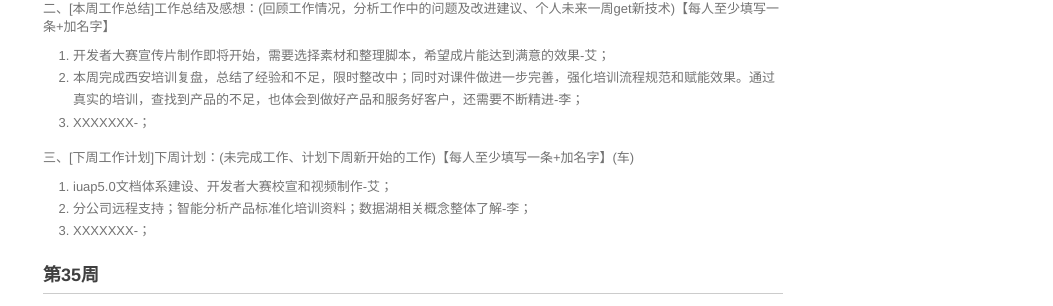
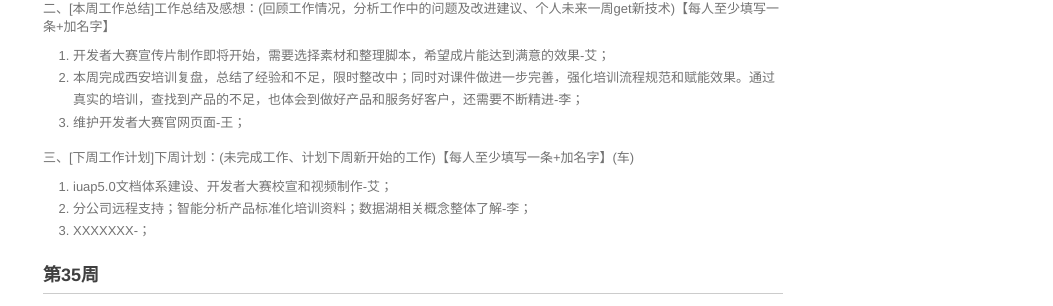
Before and after one commit to walllFlower/blog, a Jekyll site: the page built from _posts/2018-07-17-day_report_cxz.md, in a window 1280 px wide and 900 px high, scrolled down 1112 px. Shown: the part 145-451 px from the top of the window, without its empty margins (227-1280 px from the left). Built offline with Jekyll 4.4.1, drawn with Linux system fonts in a browser that asks for light colours; comment, search, counter and statistics services are not loaded.

Commit message:
Update 2018-07-17-day_report_cxz.md

```diff
--- a/_posts/2018-07-17-day_report_cxz.md
+++ b/_posts/2018-07-17-day_report_cxz.md
@@ -75,7 +75,7 @@ categories: 技术运营工作周报
 
 1. 开发者大赛宣传片制作即将开始，需要选择素材和整理脚本，希望成片能达到满意的效果-艾；
 2. 本周完成西安培训复盘，总结了经验和不足，限时整改中；同时对课件做进一步完善，强化培训流程规范和赋能效果。通过真实的培训，查找到产品的不足，也体会到做好产品和服务好客户，还需要不断精进-李；
-3. XXXXXXX-；
+3. 维护开发者大赛官网页面-王；
 
 三、[下周工作计划]下周计划：(未完成工作、计划下周新开始的工作)【每人至少填写一条+加名字】(车)
 
```
